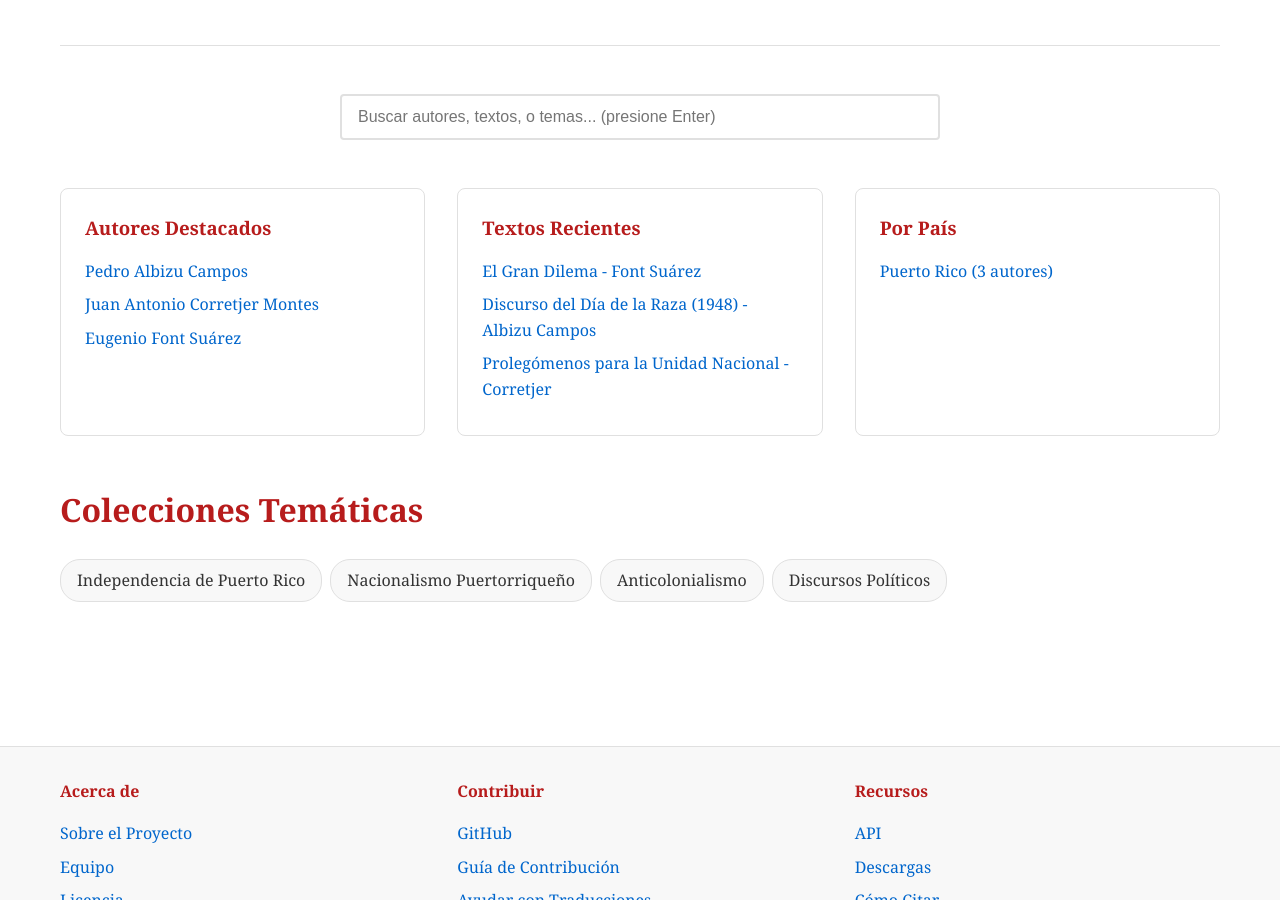
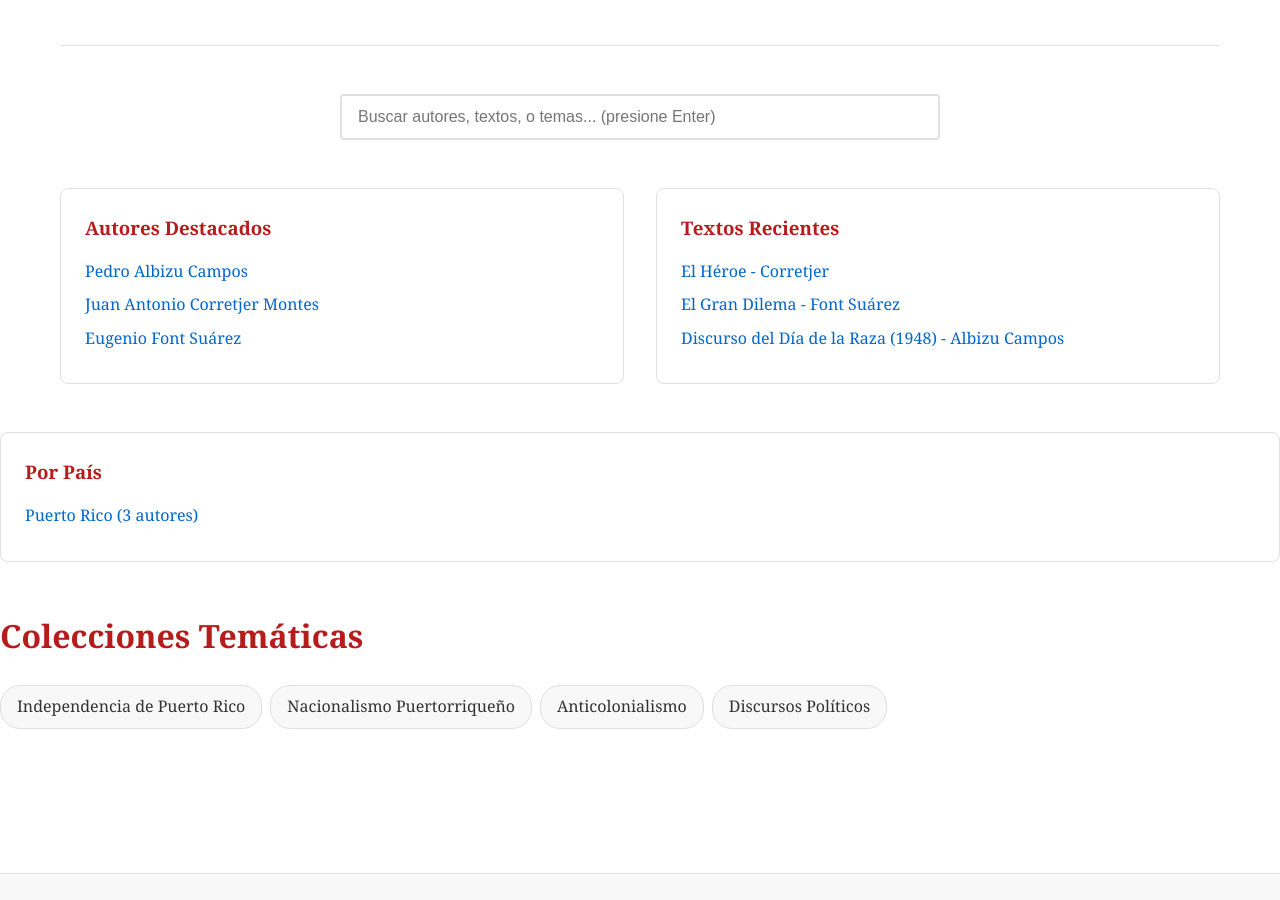
Before and after one commit to archivohispano/archivo, a Jekyll site: the page built from index.html, in a window 1280 px wide and 900 px high, scrolled down 388 px. Built offline with Jekyll 4.4.1, drawn with Linux system fonts in a browser that asks for light colours.

Commit message:
Update index.html

```diff
--- a/index.html
+++ b/index.html
@@ -51,10 +51,11 @@ lang: es
             <div class="featured-card">
                 <h3>Textos Recientes</h3>
                 <ul>
+                    <li><a href="/es/textos/juan-antonio-corretjer/el-heroe">El Héroe - Corretjer</a></li>
                     <li><a href="/es/textos/eugenio-font-suarez/el-gran-dilema">El Gran Dilema - Font Suárez</a></li>
                     <li><a href="/es/textos/pedro-albizu-campos/dia-de-la-raza-1948">Discurso del Día de la Raza (1948) - Albizu Campos</a></li>
-                    <li><a href="/es/textos/juan-antonio-corretjer/prolegomenos-unidad-nacional">Prolegómenos para la Unidad Nacional - Corretjer</a></li>
                 </ul>
+            </div>
             </div>
             <div class="featured-card">
                 <h3>Por País</h3>
```
